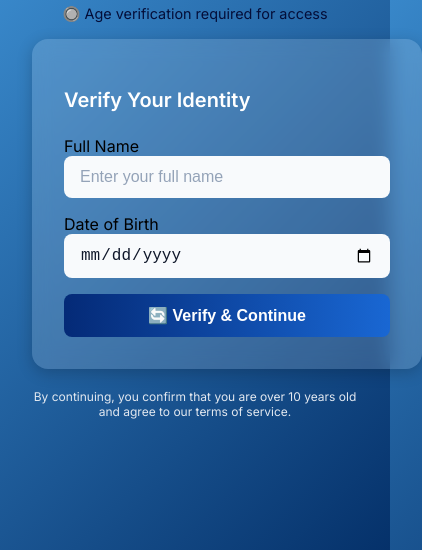
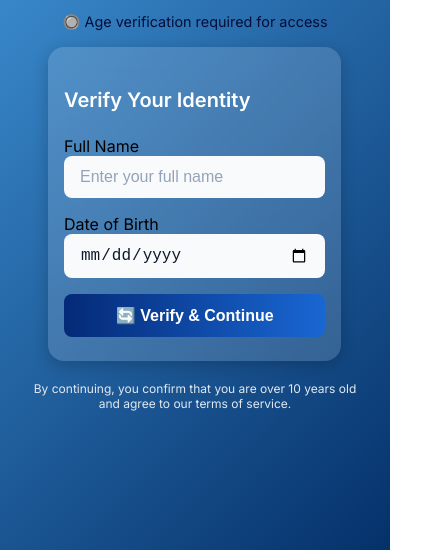
Before and after one commit to surbhi-goyall/Taskflow-My-Todo-App, a plain HTML site: page index.html in a window 390 px wide. Shown: the part 294-844 px from the top of the page, 422 px wide, since content can reach past the window. Drawn offline with Linux system fonts and the light colour scheme.

Commit message:
Update styles.css

```diff
--- a/styles.css
+++ b/styles.css
@@ -33,6 +33,7 @@ body.index-page {
   gap: 1.5rem;
   align-items: center;
   text-align: center;
+  padding: 1rem;
 }
 }
 
@@ -77,6 +78,8 @@ body.index-page {
   width: 100%;
   max-width: 400px;
   text-align: left;
+  box-sizing: border-box;
+  margin: 1rem;
 }
 
 .form-card h2 {
@@ -143,7 +146,9 @@ body.index-page {
   }
 
   .form-card {
-    margin-top: 1rem;
+    padding: 1.5rem 1rem;
+    margin: 1rem;
+    max-width: 90%;
   }
 
   .title,
```
